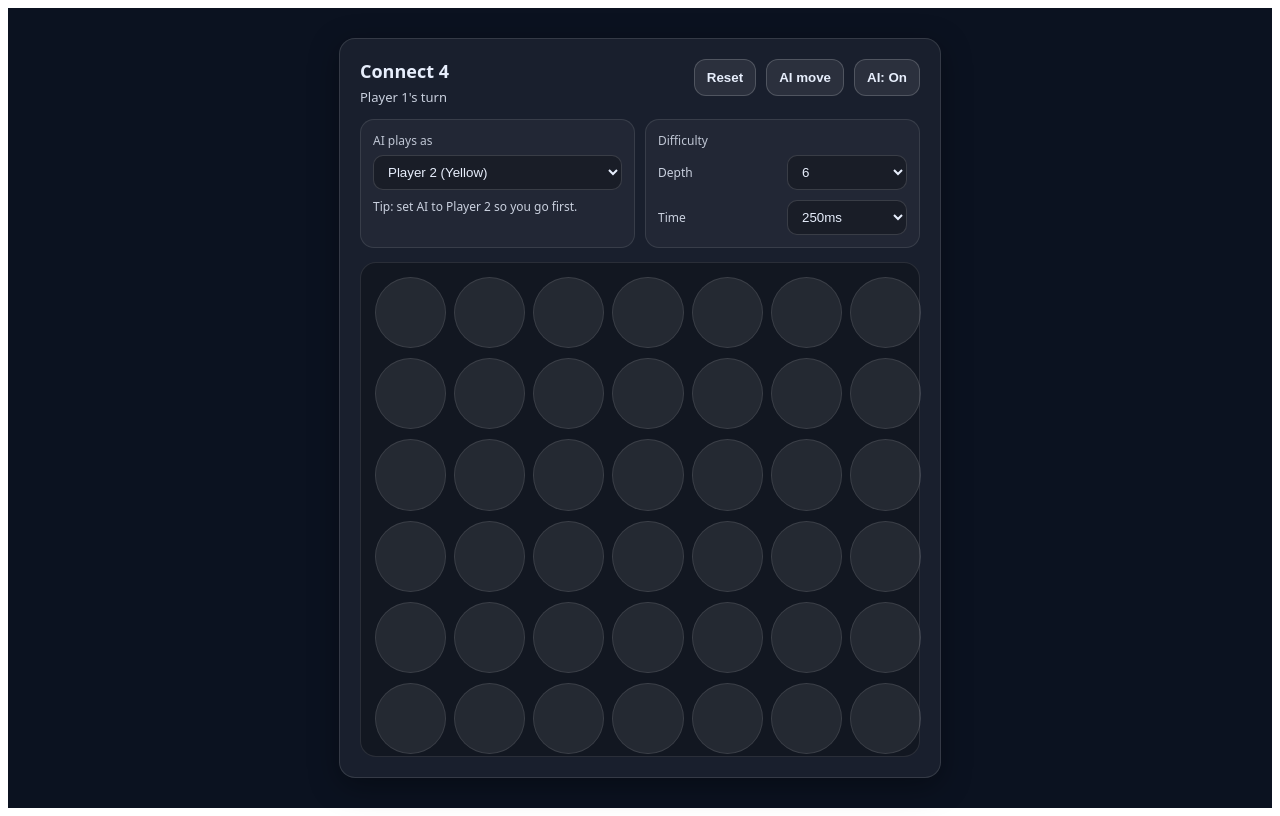
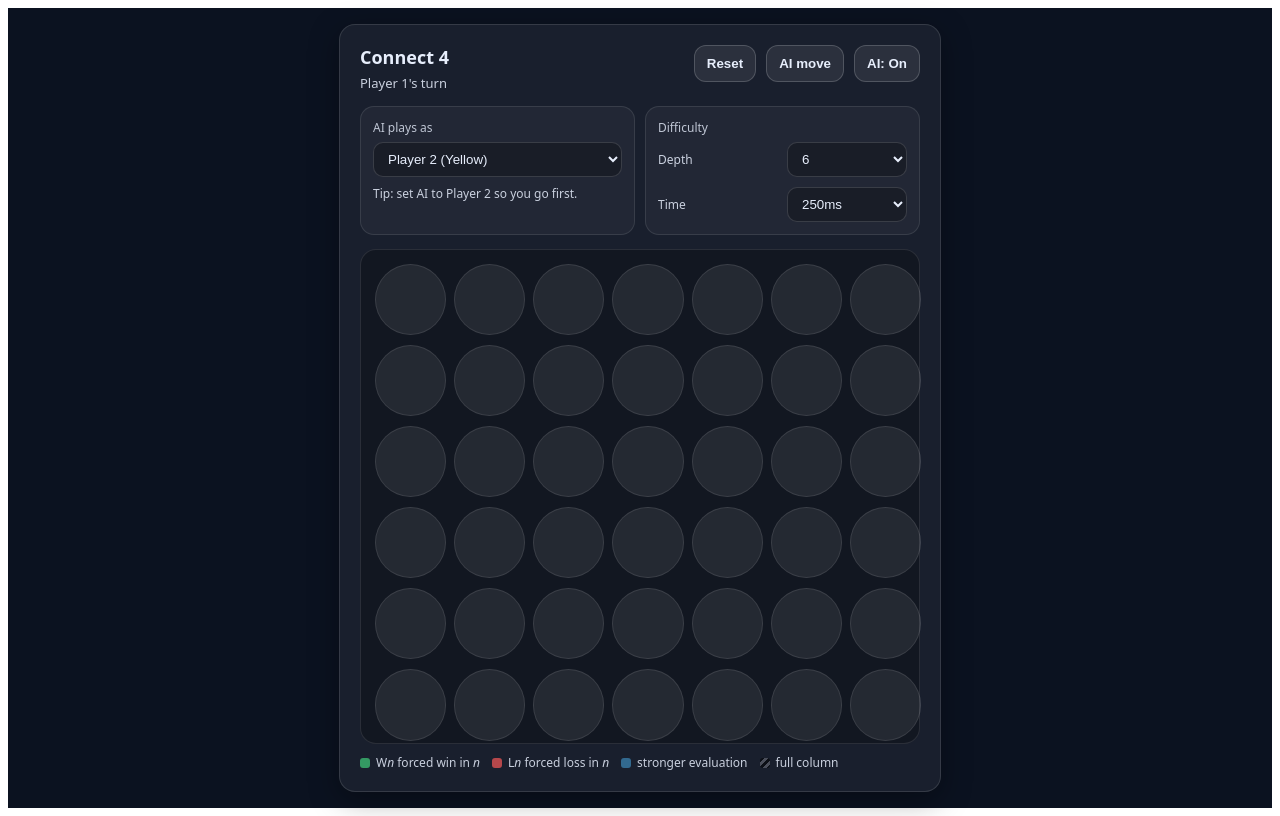
Before and after one commit to sha-rar/connect4-ai-heatmap, a React (Vite) app in the folder apps/web/: page / in a window 1280 px wide. Built offline with nearby package versions, Linux system fonts and the light colour scheme.

Commit message:
feat(web): show win, loss and full columns in heatmap

```diff
--- a/apps/web/src/App.tsx
+++ b/apps/web/src/App.tsx
@@ -6,19 +6,30 @@ import { makeEmptyBoard, applyMove, getCell, isLegalMove } from "@connect4/core"
 import { getStatus } from "@connect4/core";
 
 import { chooseMove } from "./lib/api";
+import type { ColumnHeat } from "./lib/heatmap";
+import { classifyColumns, columnBadge, describeColumn } from "./lib/heatmap";
 
-function normaliseScores(scores: Array<number | null>) {
-  const vals = scores.filter((x): x is number => typeof x === "number");
-  if (vals.length === 0) return Array(scores.length).fill(0);
-
-  const min = Math.min(...vals);
-  const max = Math.max(...vals);
-  const span = max - min || 1;
-
-  return scores.map((s) => {
-    if (typeof s !== "number") return 0;
-    return (s - min) / span; // 0..1
-  });
+// Overlay colours per column kind; see docs/heatmap.md.
+function columnColours(heat: ColumnHeat): { background: string; borderColor: string } {
+  switch (heat.kind) {
+    case "illegal":
+      return {
+        background:
+          "repeating-linear-gradient(135deg, rgba(0,0,0,0.35) 0 6px, rgba(255,255,255,0.04) 6px 12px)",
+        borderColor: "rgba(255,255,255,0.08)"
+      };
+    case "win":
+      return { background: "rgba(64, 200, 120, 0.30)", borderColor: "rgba(64, 200, 120, 0.85)" };
+    case "loss":
+      return { background: "rgba(255, 90, 90, 0.26)", borderColor: "rgba(255, 90, 90, 0.80)" };
+    case "heuristic":
+      return {
+        background: `rgba(80, 190, 255, ${0.06 + heat.intensity * 0.22})`,
+        borderColor: `rgba(80, 190, 255, ${heat.intensity * 0.55})`
+      };
+    case "unscored":
+      return { background: "transparent", borderColor: "rgba(255,255,255,0.0)" };
+  }
 }
 
 export default function App() {
@@ -52,7 +63,7 @@ export default function App() {
     return `Player ${currentPlayer}'s turn`;
   }, [status, winner, currentPlayer]);
 
-  const heat = useMemo(() => normaliseScores(columnScores), [columnScores]);
+  const heat = useMemo(() => classifyColumns(board, columnScores), [board, columnScores]);
 
   function reset() {
     setBoard(makeEmptyBoard());
@@ -237,7 +248,35 @@ export default function App() {
       border: "1px solid rgba(255,255,255,0.0)",
       background: "transparent",
       cursor: "pointer",
-      borderRadius: 12
+      borderRadius: 12,
+      display: "flex",
+      alignItems: "flex-start",
+      justifyContent: "center",
+      padding: "4px 0",
+      color: "#e7eefc"
+    },
+    badge: {
+      fontSize: 11,
+      fontWeight: 700,
+      padding: "1px 6px",
+      borderRadius: 999,
+      background: "rgba(0,0,0,0.55)"
+    },
+    legend: {
+      display: "flex",
+      flexWrap: "wrap",
+      gap: 12,
+      marginTop: 10,
+      fontSize: 12,
+      opacity: 0.85
+    },
+    swatch: {
+      display: "inline-block",
+      width: 10,
+      height: 10,
+      borderRadius: 3,
+      marginRight: 6,
+      verticalAlign: "middle"
     },
 
     controls: {
@@ -363,29 +402,27 @@ export default function App() {
         <div style={styles.gridWrap}>
           {/* Click overlay for dropping + heatmap */}
           <div style={styles.columnsOverlay}>
-            {Array.from({ length: COLS }, (_, c) => {
-              const intensity = heat[c]; // 0..1
-
-              const bg = `rgba(80, 190, 255, ${0.06 + intensity * 0.22})`;
-              const outline = `rgba(80, 190, 255, ${intensity * 0.55})`;
+            {heat.map((h, c) => {
+              const illegal = h.kind === "illegal";
+              const badge = columnBadge(h);
+              const description = describeColumn(h, c);
 
               return (
                 <button
                   key={c}
                   style={{
                     ...styles.colButton,
-                    background: columnScores[c] === null ? "transparent" : bg,
-                    borderColor: columnScores[c] === null ? "rgba(255,255,255,0.0)" : outline,
+                    ...columnColours(h),
+                    cursor: illegal ? "not-allowed" : "pointer",
                     opacity: status === "playing" && !aiBusy ? 1 : 0.65
                   }}
+                  disabled={illegal}
                   onClick={() => onDropHuman(c)}
-                  aria-label={`Drop in column ${c + 1}`}
-                  title={
-                    columnScores[c] === null
-                      ? `Drop in column ${c + 1}`
-                      : `Column ${c + 1} score: ${columnScores[c]?.toFixed(0)}`
-                  }
-                />
+                  aria-label={description}
+                  title={description}
+                >
+                  {badge ? <span style={styles.badge}>{badge}</span> : null}
+                </button>
               );
             })}
           </div>
@@ -403,6 +440,31 @@ export default function App() {
             )}
           </div>
         </div>
+
+        <div style={styles.legend}>
+          <span>
+            <span style={{ ...styles.swatch, background: "rgba(64, 200, 120, 0.85)" }} />
+            W<i>n</i> forced win in <i>n</i>
+          </span>
+          <span>
+            <span style={{ ...styles.swatch, background: "rgba(255, 90, 90, 0.80)" }} />
+            L<i>n</i> forced loss in <i>n</i>
+          </span>
+          <span>
+            <span style={{ ...styles.swatch, background: "rgba(80, 190, 255, 0.55)" }} />
+            stronger evaluation
+          </span>
+          <span>
+            <span
+              style={{
+                ...styles.swatch,
+                background:
+                  "repeating-linear-gradient(135deg, rgba(0,0,0,0.6) 0 3px, rgba(255,255,255,0.25) 3px 6px)"
+              }}
+            />
+            full column
+          </span>
+        </div>
       </div>
     </div>
   );
--- /dev/null
+++ b/apps/web/src/lib/heatmap.ts
@@ -0,0 +1,81 @@
+import type { Board } from "@connect4/core";
+import { isLegalMove, isLossScore, isWinScore, pliesToMate } from "@connect4/core";
+
+/**
+ * How a column is shown in the heatmap. See docs/heatmap.md.
+ *
+ * - illegal:   column is full; never playable
+ * - win:       forced win for the mover
+ * - loss:      forced loss for the mover
+ * - heuristic: ordinary evaluation, shaded by relative strength
+ * - unscored:  legal, but the engine returned no score
+ */
+export type ColumnKind = "illegal" | "win" | "loss" | "heuristic" | "unscored";
+
+export type ColumnHeat = {
+  kind: ColumnKind;
+  score: number | null;
+  /** 0..1 relative strength among heuristic columns; 0 for other kinds. */
+  intensity: number;
+  /** For win/loss: moves the winning side needs, counting the next move as 1. */
+  movesToMate: number | null;
+};
+
+/** Convert plies-to-mate into moves made by the side that wins. */
+function movesFromPlies(plies: number): number {
+  return Math.max(1, Math.ceil(plies / 2));
+}
+
+export function classifyColumns(board: Board, scores: Array<number | null>): ColumnHeat[] {
+  const heats: ColumnHeat[] = scores.map((score, col) => {
+    if (!isLegalMove(board, col)) return { kind: "illegal", score: null, intensity: 0, movesToMate: null };
+    if (score === null) return { kind: "unscored", score, intensity: 0, movesToMate: null };
+    if (isWinScore(score)) return { kind: "win", score, intensity: 0, movesToMate: movesFromPlies(pliesToMate(score)) };
+    if (isLossScore(score)) return { kind: "loss", score, intensity: 0, movesToMate: movesFromPlies(pliesToMate(score)) };
+    return { kind: "heuristic", score, intensity: 0, movesToMate: null };
+  });
+
+  // Normalise heuristic columns only, so mate scores do not flatten the range.
+  const values = heats.filter((h) => h.kind === "heuristic").map((h) => h.score as number);
+  if (values.length > 0) {
+    const min = Math.min(...values);
+    const span = Math.max(...values) - min;
+    for (const h of heats) {
+      if (h.kind === "heuristic") h.intensity = span === 0 ? 0.5 : ((h.score as number) - min) / span;
+    }
+  }
+
+  return heats;
+}
+
+/** Tooltip / accessible description for a column. `col` is zero-based. */
+export function describeColumn(heat: ColumnHeat, col: number): string {
+  const name = `Column ${col + 1}`;
+  const plural = (n: number) => (n === 1 ? "move" : "moves");
+  switch (heat.kind) {
+    case "illegal":
+      return `${name} is full`;
+    case "win":
+      return `${name}: forced win in ${heat.movesToMate} ${plural(heat.movesToMate!)}`;
+    case "loss":
+      return `${name}: forced loss in ${heat.movesToMate} ${plural(heat.movesToMate!)}`;
+    case "heuristic":
+      return `${name} score: ${heat.score!.toFixed(0)}`;
+    case "unscored":
+      return `Drop in column ${col + 1}`;
+  }
+}
+
+/** Short badge drawn at the top of a column, or null for none. */
+export function columnBadge(heat: ColumnHeat): string | null {
+  switch (heat.kind) {
+    case "illegal":
+      return "Full";
+    case "win":
+      return `W${heat.movesToMate}`;
+    case "loss":
+      return `L${heat.movesToMate}`;
+    default:
+      return null;
+  }
+}
```
